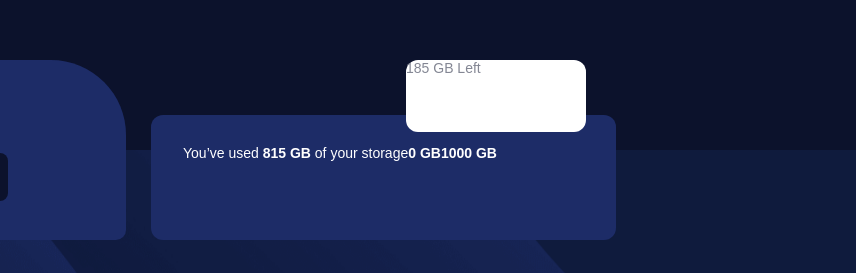
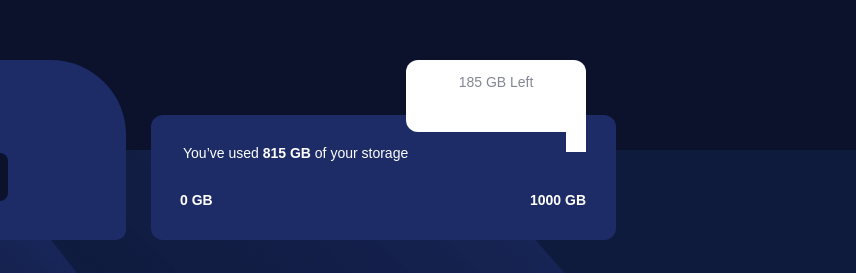
Before and after one commit to ThiagoPereira232/Fylo-data-storage, a plain HTML site: page index.html in a window 1280 px wide. Shown: the part 250-523 px from the top of the page, 424-1280 px from the left. Drawn offline with Linux system fonts and the light colour scheme.

Commit message:
Update styles.css

```diff
--- a/style/styles.css
+++ b/style/styles.css
@@ -66,13 +66,39 @@ body {
     right: 30px;
     width: 0;
     height: 0;
+    background-color: white;
 }
 
 .pop-up p {
     color: var(--grayish-blue);
     font: 700 12px;
+    text-align: center;
+    margin-top: 14px;
+}
+
+.pop-up strong {
+    color: var(--very-dark-blue);
+    margin-right: 8px;
+    font: 36px 700;
+}
+
+.right {
+    position: absolute;
+    right: 30px;
+    bottom: 32px;
+}
+
+.left {
+    position: absolute;
+    left: 30px;
+    bottom: 32px;
+    margin-left: 334px;
+}
+
+.bar {
 
 }
+
 
 .arquivo {
     width: 310px;
```
